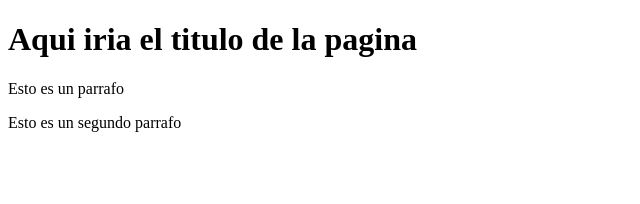
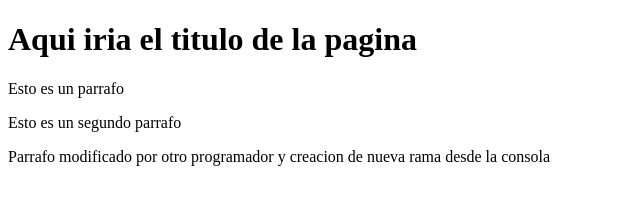
Before and after one commit to MartinSerranoAlarcon/Proyecto-Web-empresa-C, a plain HTML site: page index.html in a window 1280 px wide. Shown: the whole page, without its empty margins (0-640 px from the left). Drawn offline with Linux system fonts and the light colour scheme.

Commit message:
Creacion de nuevo parrafo nuevo programador

```diff
--- a/index.html
+++ b/index.html
@@ -14,6 +14,7 @@
     <h1>Aqui iria el titulo de la pagina</h1>
     <p>Esto es un parrafo</p>
     <p>Esto es un segundo parrafo</p>
+    <p>Parrafo modificado por otro programador y creacion de nueva rama desde la consola</p>
 
 </body>
 </html>
```
